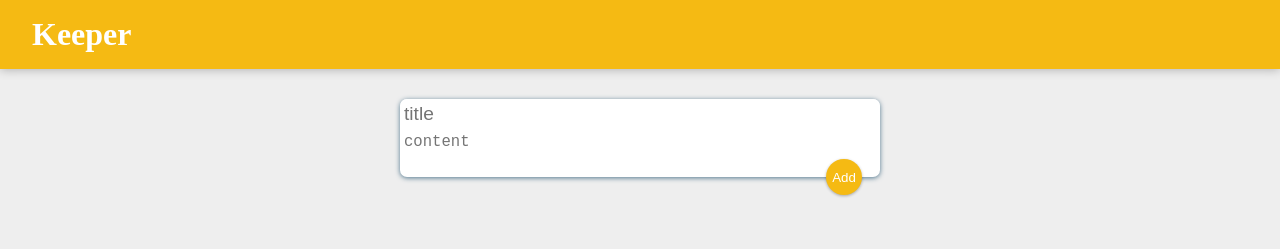
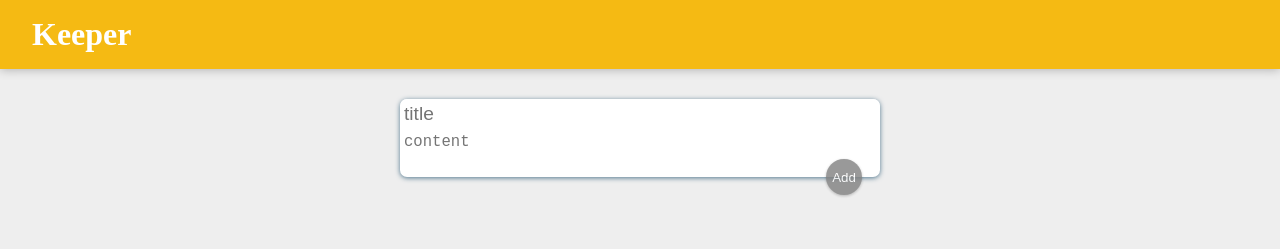
Before and after one commit to Siri-Pulakanti/ReactD2, a React (Create React App) app: page / in a window 1280 px wide. Shown: the top 249 px of the page. Built offline with nearby package versions, Linux system fonts and the light colour scheme.

Commit message:
Added functionality for title & content

```diff
--- a/src/App.css
+++ b/src/App.css
@@ -48,3 +48,7 @@ form button {
   right: 18px;
   bottom: -18px;
 }
+form button:disabled {
+  background-color: gray;
+  opacity: 0.8;
+}
--- a/src/InputContainer.js
+++ b/src/InputContainer.js
@@ -3,11 +3,18 @@ import React, { useState } from "react";
 function InputContainer({ notes, setNotes }) {
   const [title, setTitle] = useState("");
   const [content, setContent] = useState("");
+  const [isBtnDisabled, setIsBtnDisabled] = useState(true);
   function handleTitleInputChange(event) {
     setTitle(event.target.value);
+    content == "" || event.target.value == ""
+      ? setIsBtnDisabled(true)
+      : setIsBtnDisabled(false);
   }
   function handleContentInputChange(value) {
     setContent(value);
+    value == "" || title == ""
+      ? setIsBtnDisabled(true)
+      : setIsBtnDisabled(false);
   }
   function handleButtonClick(event) {
     event.preventDefault();
@@ -22,6 +29,7 @@ function InputContainer({ notes, setNotes }) {
         placeholder="title"
         onChange={handleTitleInputChange}
         value={title}
+        required
       />
       <textarea
         placeholder="content"
@@ -30,7 +38,9 @@ function InputContainer({ notes, setNotes }) {
         }}
         value={content}
       />
-      <button onClick={handleButtonClick}>Add</button>
+      <button onClick={handleButtonClick} disabled={isBtnDisabled}>
+        Add
+      </button>
     </form>
   );
 }
```
